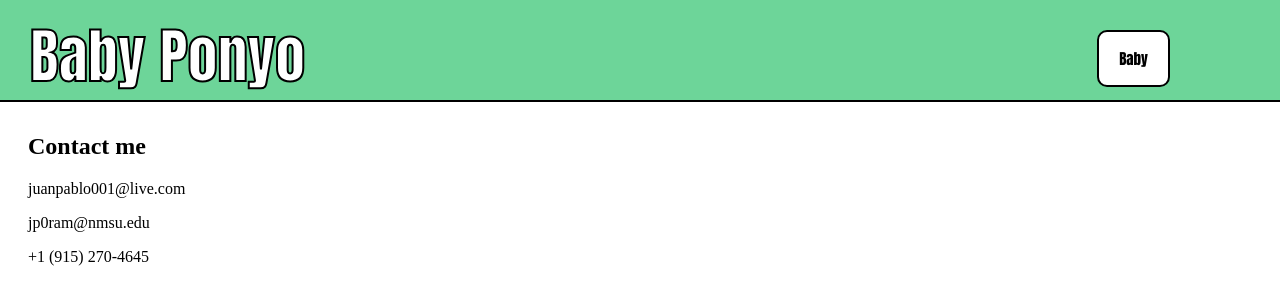
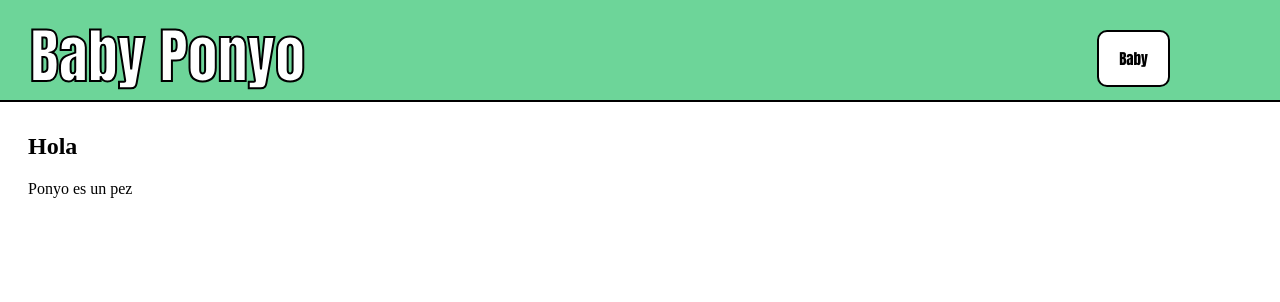
Before and after one commit to jp0ram/babyponyo, a plain HTML site: page info.html in a window 1280 px wide. Drawn offline with Linux system fonts and the light colour scheme.

Commit message:
Update info.html

```diff
--- a/info.html
+++ b/info.html
@@ -17,9 +17,7 @@
                 </div>
             </div>
         </header>
-<h2>Contact me</h2>
-<p>juanpablo001@live.com</p>
-<p>jp0ram@nmsu.edu</p>
-<p>+1 (915) 270-4645</p>
+<h2>Hola</h2>
+<p>Ponyo es un pez</p>
     </body>
 </html>
```
